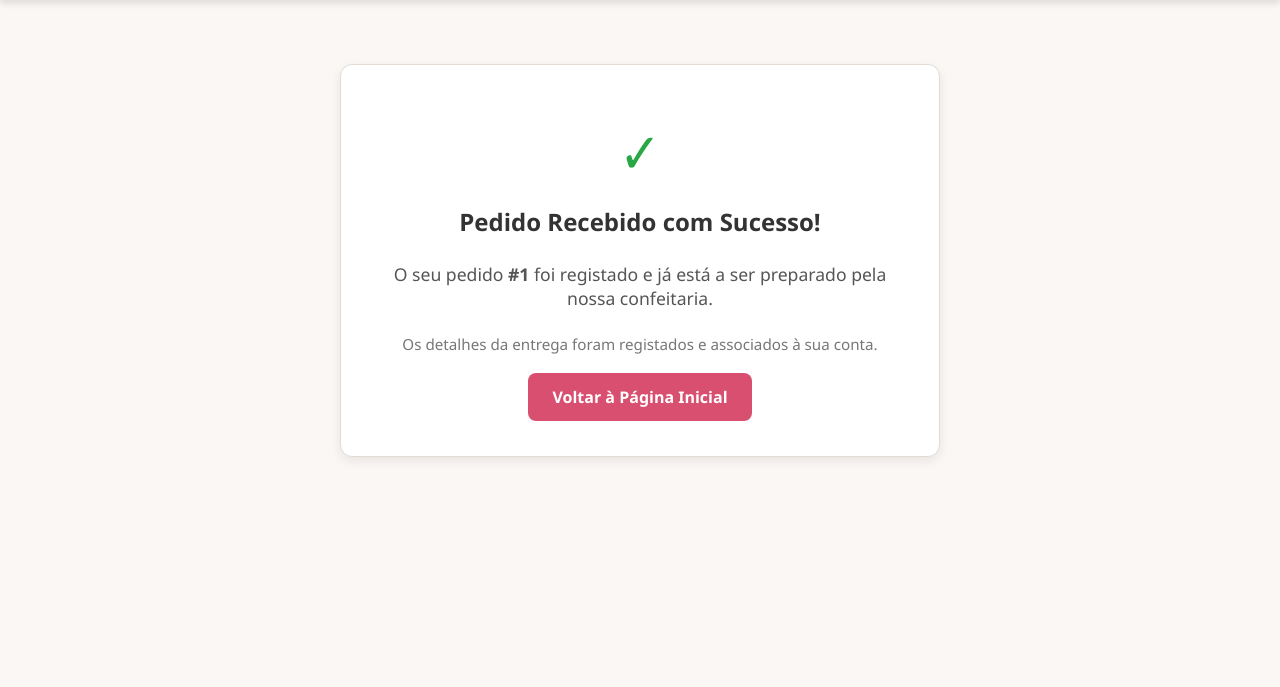
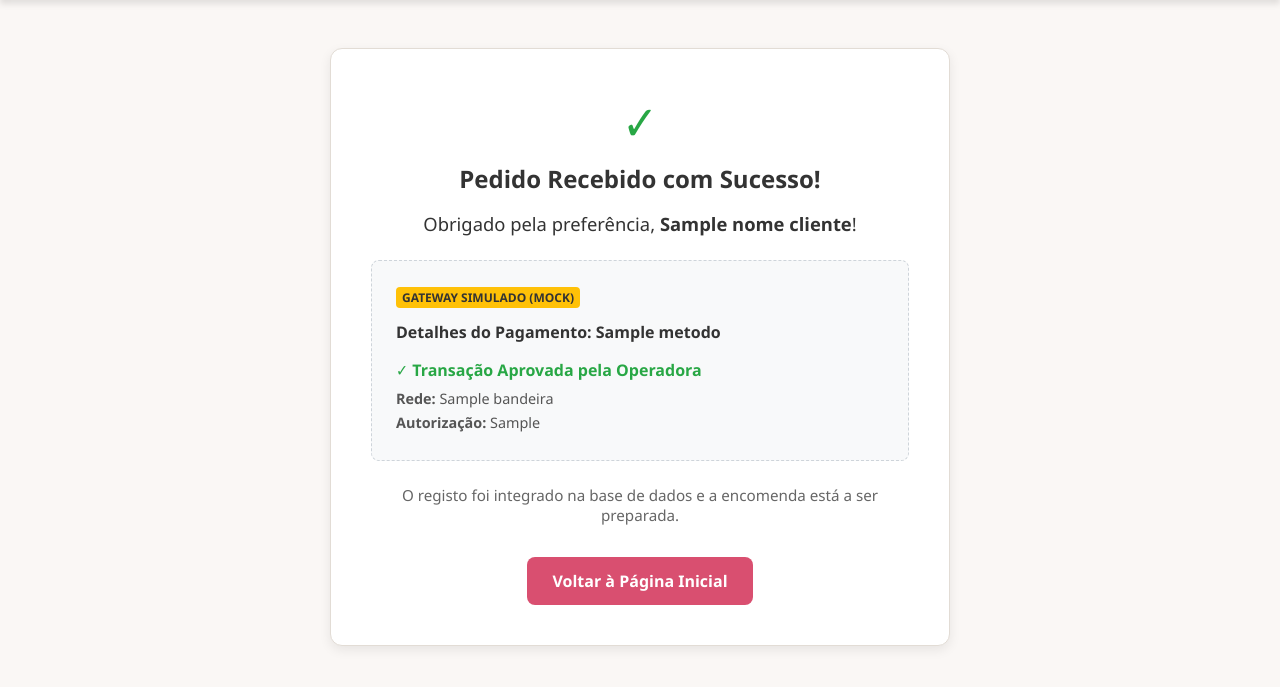
Before and after one commit to Arthur-d-Abreu/projeto-pit2-cupcake-gourmet, a Flask app: template templates/pedido_sucesso.html in a window 1280 px wide. Shown: the part 91-778 px from the top of the page. Run offline with Flask 3, Linux system fonts and the light colour scheme; the template is opened without the code that fills it: most values are stand-ins (such as "Sample title", 1, 10 or a date in 2020).

Commit message:
feat: implementa o botão de remoção de itens do carrinho, mock de pagamentos e att dos teste unitarios

```diff
--- a/app.py
+++ b/app.py
@@ -1,4 +1,6 @@
 import pyodbc
+import uuid
+import os
 from flask import Flask, render_template, request, jsonify
 
 app = Flask(__name__)
@@ -124,6 +126,8 @@ def checkout():
         return jsonify({
             "sucesso": True,
             "pedido_id": pedido_id,
+            "nome_cliente": nome,
+            "forma_pagamento": forma_pagamento,
             "total": f"R$ {total:.2f}"
         }), 201
 
@@ -132,9 +136,37 @@ def checkout():
     except Exception as e:
         return jsonify({"sucesso": False, "mensagem": "Erro interno ao processar a encomenda."}), 500
 
-@app.route("/confirmacao/<int:pedido_id>")
-def confirmacao(pedido_id):
-    return render_template("pedido_sucesso.html", pedido_id=pedido_id)
+@app.route("/confirmacao")
+def confirmacao():
+    nome_cliente = request.args.get("nome", "Cliente")
+    forma_pagamento = request.args.get("pagamento", "PIX").upper()
+
+    dados_mock = {
+        "metodo": forma_pagamento,
+        "detalhes": {}
+    }
+
+    if "PIX" in forma_pagamento:
+        codigo_pix = f"00020126580014br.gov.bcb.pix0136{uuid.uuid4()}5204000053039865802BR5913SWEET CUPCAKE6008BRASILIA62070503***6304"
+        dados_mock["detalhes"] = {
+            "qr_code_url": "https://api.qrserver.com/v1/create-qr-code/?size=180x180&data=PagamentoSimuladoSweetCupcake",
+            "copia_cola": codigo_pix
+        }
+    elif "BOLETO" in forma_pagamento:
+        linha_digitavel = f"34191.79001 01043.510047 {uuid.uuid4().hex[:10].upper()} 1 99990000000000"
+        dados_mock["detalhes"] = {
+            "linha_digitavel": linha_digitavel,
+            "vencimento": "Em até 3 dias úteis"
+        }
+    else:  # Cartão de Crédito
+        dados_mock["detalhes"] = {
+            "status_transacao": "Autorizada com Sucesso",
+            "bandeira": "Mastercard / Visa (Simulação)",
+            "codigo_autorizacao": f"AUTH-{uuid.uuid4().hex[:6].upper()}"
+        }
+
+    return render_template("pedido_sucesso.html", nome_cliente=nome_cliente, mock=dados_mock)
+
 
 if __name__ == "__main__":
     print("Aceda em: http://127.0.0.1:5000")
--- a/templates/pedido_sucesso.html
+++ b/templates/pedido_sucesso.html
@@ -7,19 +7,48 @@
     <link rel="stylesheet" href="{{ url_for('static', filename='style.css') }}">
     <style>
         .box-sucesso {
-            max-width: 600px;
-            margin: 4rem auto;
+            max-width: 620px;
+            margin: 3rem auto;
             background: white;
-            padding: 3rem;
+            padding: 2.5rem;
             text-align: center;
             border-radius: 12px;
             border: 1px solid var(--border);
             box-shadow: 0 4px 12px rgba(0,0,0,0.08);
         }
         .icon-check {
-            font-size: 3.5rem;
+            font-size: 3rem;
             color: #28a745;
-            margin-bottom: 1rem;
+            margin-bottom: 0.5rem;
+        }
+        .mock-pagamento {
+            background: #f8f9fa;
+            border: 1px dashed #ced4da;
+            border-radius: 8px;
+            padding: 1.5rem;
+            margin: 1.5rem 0;
+            text-align: left;
+        }
+        .badge-simulado {
+            display: inline-block;
+            background: #ffc107;
+            color: #333;
+            font-size: 0.75rem;
+            font-weight: bold;
+            padding: 2px 6px;
+            border-radius: 4px;
+            text-transform: uppercase;
+            margin-bottom: 0.5rem;
+        }
+        .input-copia {
+            width: 100%;
+            padding: 8px;
+            border: 1px solid #ddd;
+            border-radius: 4px;
+            font-size: 0.8rem;
+            background: #fff;
+            box-sizing: border-box;
+            color: #555;
         }
     </style>
 </head>
@@ -31,13 +60,45 @@
     <div class="box-sucesso">
         <div class="icon-check">✓</div>
         <h2>Pedido Recebido com Sucesso!</h2>
-        <p style="margin: 1.5rem 0; font-size: 1.1rem; color: #555;">
-            O seu pedido <strong>#{{ pedido_id }}</strong> foi registado e já está a ser preparado pela nossa confeitaria.
+        <p style="margin: 1rem 0; font-size: 1.15rem; color: #333;">
+            Obrigado pela preferência, <strong>{{ nome_cliente }}</strong>!
         </p>
-        <p style="color: #777; font-size: 0.95rem; margin-bottom: 2rem;">
-            Os detalhes da entrega foram registados e associados à sua conta.
+
+        <!-- ÁREA DO GATEWAY MOCK -->
+        <div class="mock-pagamento">
+            <span class="badge-simulado">Gateway Simulado (Mock)</span>
+            <h4 style="margin: 0.3rem 0 1rem 0;">Detalhes do Pagamento: {{ mock.metodo }}</h4>
+
+            {% if 'PIX' in mock.metodo %}
+                <div style="text-align: center; margin-bottom: 1rem;">
+                    <p style="font-size: 0.9rem; color: #555; margin-bottom: 0.5rem;">Aponte a câmara do seu banco para o QR Code abaixo:</p>
+                    <img src="{{ mock.detalhes.qr_code_url }}" alt="QR Code PIX Simulado" style="border: 1px solid #ddd; border-radius: 6px;">
+                </div>
+                <label style="font-size: 0.8rem; font-weight: bold; color: #555;">PIX Copia e Cola:</label>
+                <input type="text" class="input-copia" value="{{ mock.detalhes.copia_cola }}" readonly onclick="this.select();">
+
+            {% elif 'BOLETO' in mock.metodo %}
+                <p style="font-size: 0.9rem; color: #555;"><strong>Vencimento:</strong> {{ mock.detalhes.vencimento }}</p>
+                <label style="font-size: 0.8rem; font-weight: bold; color: #555;">Linha Digitável:</label>
+                <input type="text" class="input-copia" value="{{ mock.detalhes.linha_digitavel }}" readonly onclick="this.select();">
+                <div style="text-align: center; margin-top: 1rem;">
+                    <button type="button" style="background: #6c757d; color: white; border: none; padding: 0.5rem 1rem; border-radius: 4px; cursor: pointer;" onclick="alert('Visualização de boleto de teste aberta.');">Visualizar Boleto PDF (Demo)</button>
+                </div>
+
+            {% else %}
+                <div style="color: #28a745; font-weight: bold; margin-bottom: 0.5rem;">
+                    ✓ Transação Aprovada pela Operadora
+                </div>
+                <p style="font-size: 0.9rem; margin: 0.3rem 0; color: #555;"><strong>Rede:</strong> {{ mock.detalhes.bandeira }}</p>
+                <p style="font-size: 0.9rem; margin: 0.3rem 0; color: #555;"><strong>Autorização:</strong> <code>{{ mock.detalhes.codigo_autorizacao }}</code></p>
+            {% endif %}
+        </div>
+
+        <p style="color: #666; font-size: 0.95rem; margin-bottom: 2rem;">
+            O registo foi integrado na base de dados e a encomenda está a ser preparada.
         </p>
-        <a href="/" style="background: var(--primary); color: white; padding: 0.8rem 1.5rem; text-decoration: none; border-radius: 8px; font-weight: bold;">
+
+        <a href="/" style="background: var(--primary); color: white; padding: 0.8rem 1.6rem; text-decoration: none; border-radius: 8px; font-weight: bold; display: inline-block;">
             Voltar à Página Inicial
         </a>
     </div>
```
Also changed, not shown: templates/index.html (+37 -14 lines), test_app.py (+24 -0 lines).
